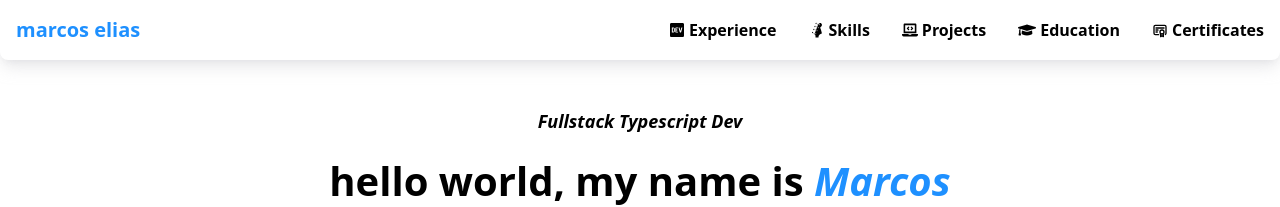
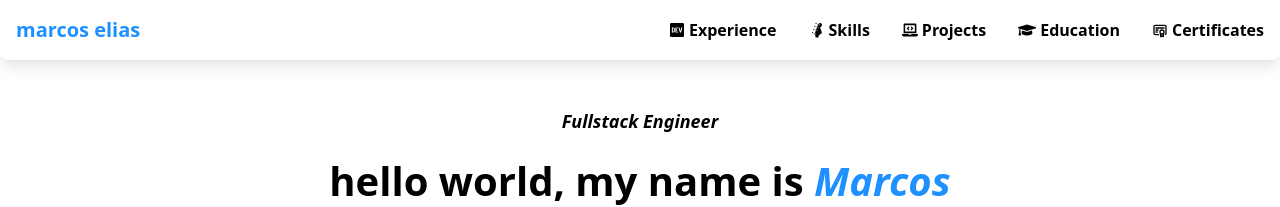
Before and after one commit to mark-elias/MyPortfolio_Next.js, a Next.js app: page / in a window 1280 px wide. Shown: the top 207 px of the page. Built offline with nearby package versions, Linux system fonts and the light colour scheme.

Commit message:
update hero sub title

```diff
--- a/src/constants/hero.constants.ts
+++ b/src/constants/hero.constants.ts
@@ -1,5 +1,5 @@
 export const heroText = {
   title: "hello world, my name is",
   name: "Marcos",
-  subtitle: "Fullstack Typescript Dev",
+  subtitle: "Fullstack Engineer",
 };
```
